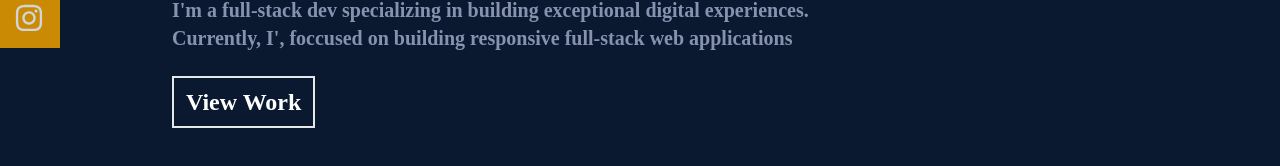
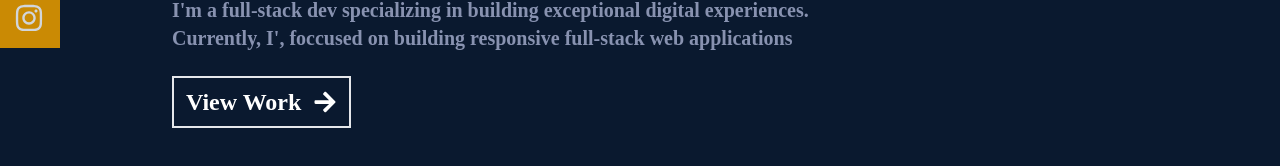
Before and after one commit to pabllot/portfolio, a React (Create React App) app: page / in a window 1280 px wide. Shown: the part 412-578 px from the top of the page. Built offline with nearby package versions, Linux system fonts and the light colour scheme.

Commit message:
readdded arrow

```diff
--- a/package.json
+++ b/package.json
@@ -8,6 +8,7 @@
     "@testing-library/user-event": "^13.5.0",
     "react": "^18.2.0",
     "react-dom": "^18.2.0",
+    "react-icons": "^4.4.0",
     "react-scripts": "5.0.1",
     "react-scroll": "^1.8.7",
     "web-vitals": "^2.1.4"
--- a/src/components/Home.jsx
+++ b/src/components/Home.jsx
@@ -1,4 +1,5 @@
 import React from 'react'
+import { FaArrowRight } from 'react-icons/fa'
 import { Link } from 'react-scroll'
 
 const Home = () => {
@@ -15,7 +16,7 @@ const Home = () => {
                   <Link to='work' smooth={true} duration={500}>
                       View Work
                   </Link>
-                </button>
+                  <span className='group-hover:rotate-90 duration-300'><FaArrowRight className='ml-3'/></span> </button>
             </div>
         </div>
     </div>
```
Also changed, not shown: 1 other file (tests, documents, lock files or other folders).
